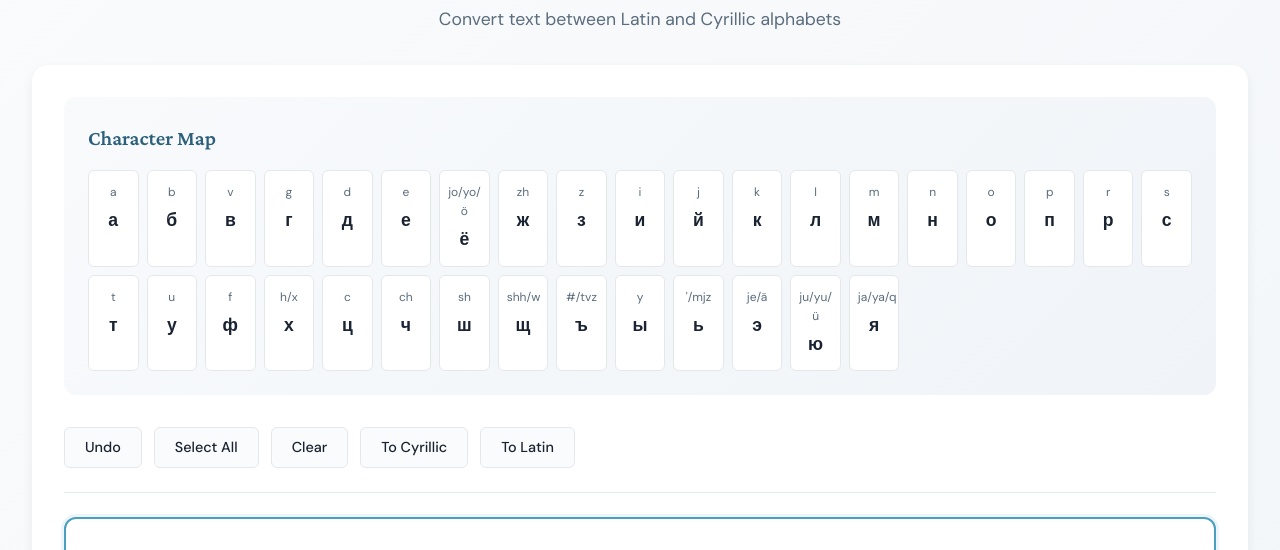
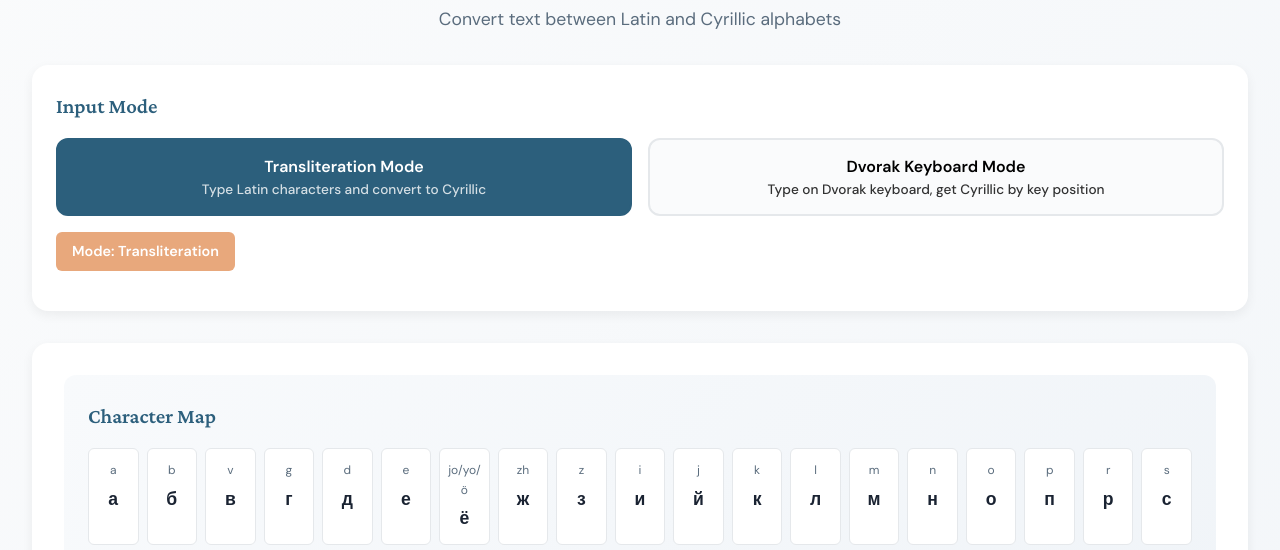
Before and after one commit to i-vt/InterestingSnippets, a browser extension: page Web/HTML/TransliterationCyrilicToEng.html in a window 1280 px wide. Shown: the part 173-723 px from the top of the page. Drawn offline with nearby package versions, Linux system fonts and the light colour scheme.

Commit message:
Update TransliterationCyrilicToEng.html

```diff
--- a/Web/HTML/TransliterationCyrilicToEng.html
+++ b/Web/HTML/TransliterationCyrilicToEng.html
@@ -1,7 +1,7 @@
 <!DOCTYPE html>
 <html lang="ru">
 <head>
-    <title>Transliteration Tool</title>
+    <title>Transliteration Tool with Dvorak Mode</title>
     <meta charset="utf-8">
     <meta http-equiv="x-ua-compatible" content="ie=edge">
     <meta name="viewport" content="width=device-width, initial-scale=1">
@@ -69,6 +69,63 @@
             font-size: 1.1rem;
             color: var(--text-secondary);
             font-weight: 400;
+        }
+
+        /* Mode Selector */
+        .mode-selector {
+            background: var(--bg-secondary);
+            border-radius: var(--radius-lg);
+            padding: 1.5rem;
+            margin-bottom: 2rem;
+            box-shadow: var(--shadow-md);
+            animation: slideUp 0.6s ease-out;
+        }
+
+        .mode-selector h3 {
+            font-family: 'Crimson Pro', serif;
+            font-size: 1.3rem;
+            color: var(--primary-color);
+            margin-bottom: 1rem;
+            font-weight: 600;
+        }
+
+        .mode-buttons {
+            display: flex;
+            gap: 1rem;
+            flex-wrap: wrap;
+        }
+
+        .mode-btn {
+            flex: 1;
+            min-width: 200px;
+            padding: 1rem 1.5rem;
+            background: var(--bg-primary);
+            border: 2px solid var(--border-color);
+            border-radius: var(--radius-md);
+            cursor: pointer;
+            transition: all 0.3s ease;
+            font-family: 'DM Sans', sans-serif;
+            font-weight: 500;
+            font-size: 1rem;
+        }
+
+        .mode-btn:hover {
+            border-color: var(--secondary-color);
+            transform: translateY(-2px);
+            box-shadow: var(--shadow-sm);
+        }
+
+        .mode-btn.active {
+            background: var(--primary-color);
+            color: white;
+            border-color: var(--primary-color);
+        }
+
+        .mode-description {
+            display: block;
+            font-size: 0.85rem;
+            opacity: 0.8;
+            margin-top: 0.25rem;
         }
 
         /* Main Editor */
@@ -211,6 +268,18 @@
             box-shadow: var(--shadow-sm);
         }
 
+        /* Status indicator */
+        .status-indicator {
+            display: inline-block;
+            padding: 0.5rem 1rem;
+            background: var(--accent-color);
+            color: white;
+            border-radius: var(--radius-sm);
+            font-size: 0.9rem;
+            font-weight: 600;
+            margin-bottom: 1rem;
+        }
+
         /* Animations */
         @keyframes fadeIn {
             from {
@@ -268,6 +337,10 @@
                 padding: 1rem;
                 font-size: 1rem;
             }
+
+            .mode-btn {
+                min-width: 150px;
+            }
         }
 
         /* Hide elements initially shown */
@@ -285,6 +358,41 @@ var scrollByClick = false;
 </script>
 
 <script language="JavaScript" type="text/javascript">
+// Mode constants
+var MODE_TRANSLITERATION = 0;
+var MODE_DVORAK_CYRILLIC = 1;
+
+var currentMode = MODE_TRANSLITERATION;
+
+// Dvorak to Cyrillic mapping (based on physical key positions)
+var dvorakToCyrillic = {
+    // Top row
+    '\'': 'й', ',': 'ц', '.': 'у', 'p': 'к', 'y': 'е',
+    'f': 'н', 'g': 'г', 'c': 'ш', 'r': 'щ', 'l': 'з',
+    '/': 'х', '=': 'ъ',
+
+    // Home row
+    'a': 'ф', 'o': 'ы', 'e': 'в', 'u': 'а', 'i': 'п',
+    'd': 'р', 'h': 'о', 't': 'л', 'n': 'д', 's': 'ж',
+    '-': 'э',
+
+    // Bottom row
+    ';': 'я', 'q': 'ч', 'j': 'с', 'k': 'м', 'x': 'и',
+    'b': 'т', 'm': 'ь', 'w': 'б', 'v': 'ю', 'z': '.',
+
+    // Uppercase
+    '"': 'Й', '<': 'Ц', '>': 'У', 'P': 'К', 'Y': 'Е',
+    'F': 'Н', 'G': 'Г', 'C': 'Ш', 'R': 'Щ', 'L': 'З',
+    '?': 'Х', '+': 'Ъ',
+
+    'A': 'Ф', 'O': 'Ы', 'E': 'В', 'U': 'А', 'I': 'П',
+    'D': 'Р', 'H': 'О', 'T': 'Л', 'N': 'Д', 'S': 'Ж',
+    '_': 'Э',
+
+    ':': 'Я', 'Q': 'Ч', 'J': 'С', 'K': 'М', 'X': 'И',
+    'B': 'Т', 'M': 'Ь', 'W': 'Б', 'V': 'Ю', 'Z': ','
+};
+
 // All the original transliteration JavaScript code
 var tra = new Array();
 var abc2 = new Array();
@@ -553,6 +661,23 @@ var processbbcodetags = 0;
 var securetext = 0;
 var keepTextOn = false;
 
+function setMode(mode) {
+    currentMode = mode;
+
+    // Update mode button states
+    $('.mode-btn').removeClass('active');
+    if (mode === MODE_TRANSLITERATION) {
+        $('#mode-transliteration').addClass('active');
+        $('#mode-status').text('Mode: Transliteration');
+    } else if (mode === MODE_DVORAK_CYRILLIC) {
+        $('#mode-dvorak').addClass('active');
+        $('#mode-status').text('Mode: Dvorak → Cyrillic');
+    }
+
+    setfoc();
+    return false;
+}
+
 function setfoc() {
     document.searchform.subject.focus();
     return false;
@@ -731,6 +856,25 @@ function translate_letter(evnt) {
     var txt = String.fromCharCode(code);
 
     if (code&&code>33&&(!(evnt.ctrlKey||evnt.altKey||evnt.metaKey))) {
+        // Handle Dvorak mode
+        if (currentMode === MODE_DVORAK_CYRILLIC) {
+            if (dvorakToCyrillic[txt]) {
+                if (evnt.preventDefault) {
+                    evnt.preventDefault();
+                }
+                tt = window.document.searchform.subject;
+                var p1 = tt.selectionStart;
+                get_texatrea_scroll_position();
+                tt.value = tt.value.substring(0, p1) + dvorakToCyrillic[txt] + tt.value.substring(tt.selectionEnd);
+                tt.setSelectionRange(p1+1, p1+1);
+                set_texatrea_scroll_position();
+                lettcount();
+                savechanges();
+                return false;
+            }
+        }
+        // Handle transliteration mode
+        else if (currentMode === MODE_TRANSLITERATION) {
             if (evnt.preventDefault) {
                 evnt.preventDefault();
             }
@@ -747,6 +891,7 @@ function translate_letter(evnt) {
             tt.value = result+therest;
             tt.setSelectionRange(result.length,result.length);
             set_texatrea_scroll_position();
+        }
     }
     return false;
 }
@@ -895,6 +1040,23 @@ function showtable(shift,chartabledirection) {
         <h1>Transliteration Tool</h1>
         <p>Convert text between Latin and Cyrillic alphabets</p>
     </header>
+
+    <div class="mode-selector">
+        <h3>Input Mode</h3>
+        <div class="mode-buttons">
+            <button class="mode-btn active" id="mode-transliteration" onclick="setMode(MODE_TRANSLITERATION);">
+                <strong>Transliteration Mode</strong>
+                <span class="mode-description">Type Latin characters and convert to Cyrillic</span>
+            </button>
+            <button class="mode-btn" id="mode-dvorak" onclick="setMode(MODE_DVORAK_CYRILLIC);">
+                <strong>Dvorak Keyboard Mode</strong>
+                <span class="mode-description">Type on Dvorak keyboard, get Cyrillic by key position</span>
+            </button>
+        </div>
+        <div style="margin-top: 1rem;">
+            <span class="status-indicator" id="mode-status">Mode: Transliteration</span>
+        </div>
+    </div>
 
     <div class="editor-section">
         <div class="char-map">
@@ -1073,6 +1235,7 @@ $(document).ready(function() {
     setlanguage();
     setfoc();
     lettcount();
+    setMode(MODE_TRANSLITERATION);
 });
 </script>
 
```
Lines whose indentation alone changed are shown as unchanged.
